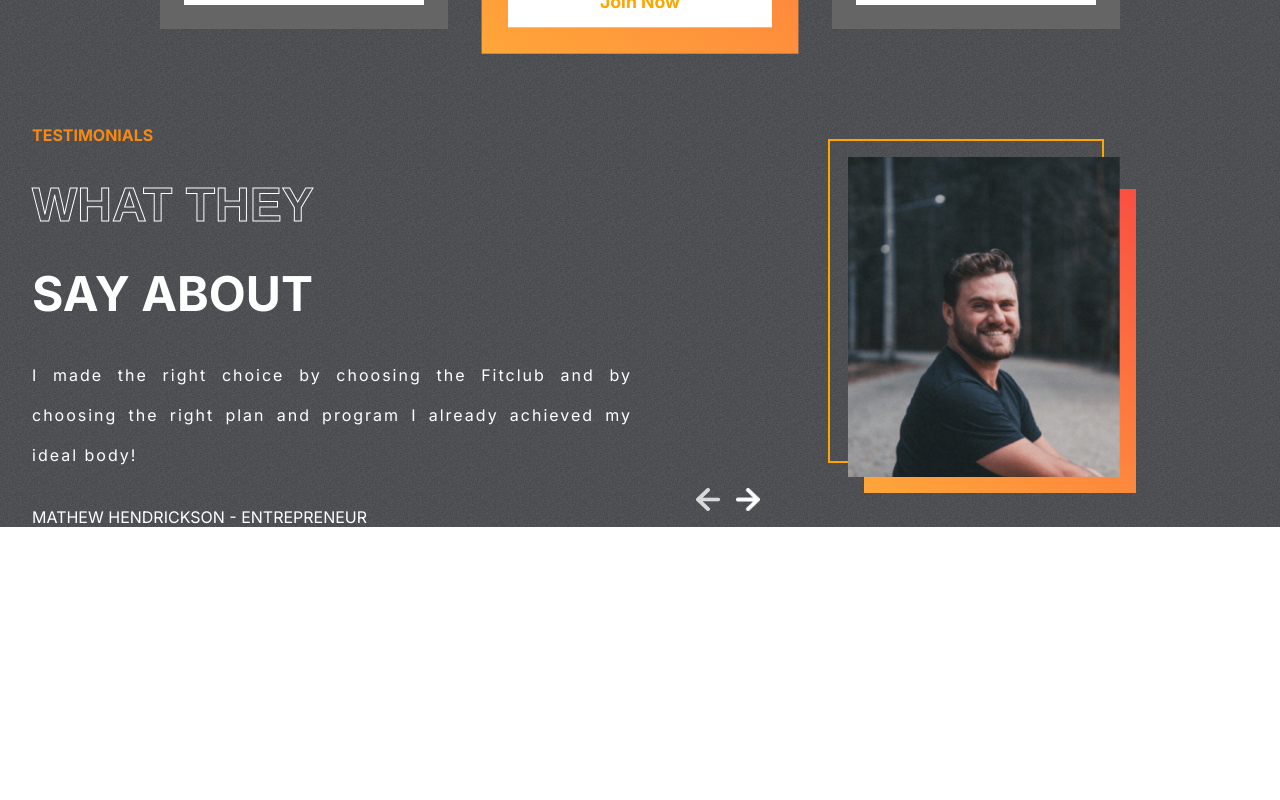
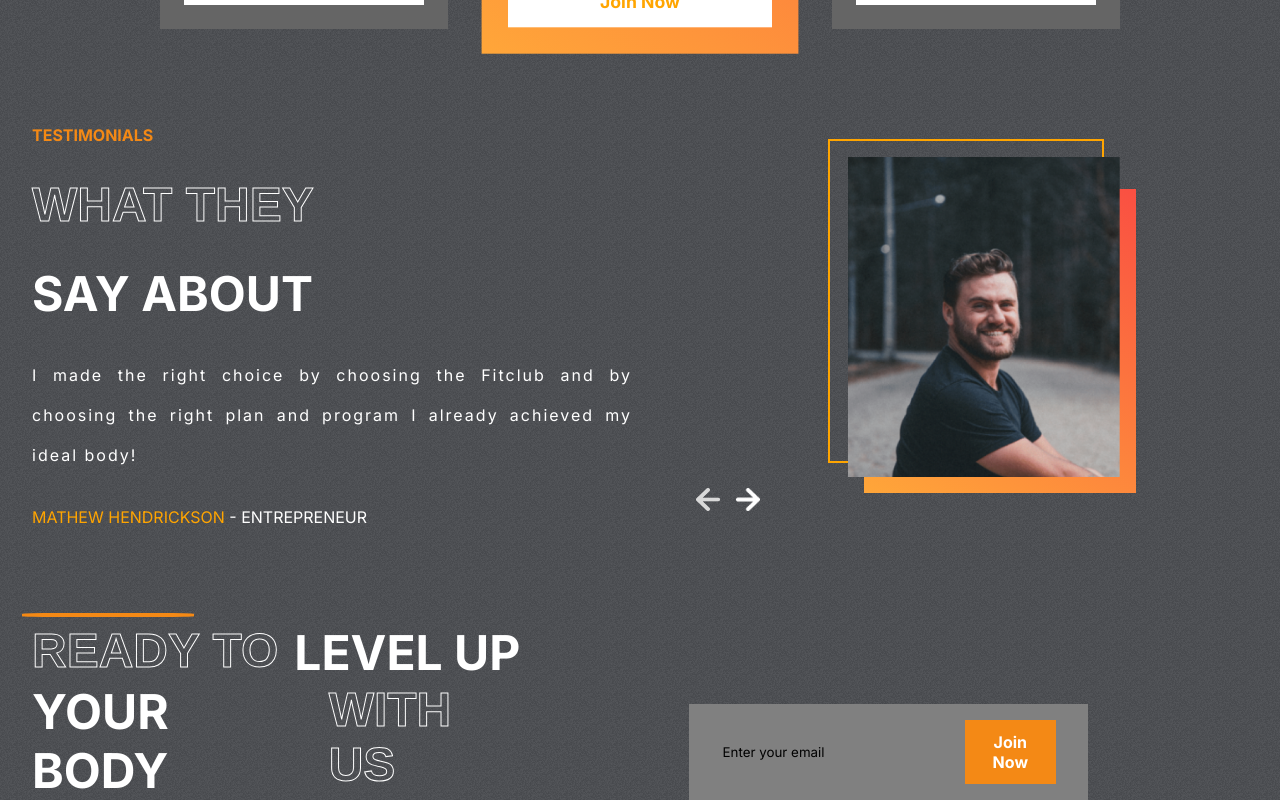
Before and after one commit to jakariamasum/Smart-and-Fit, a React (Create React App) app: page / in a window 1280 px wide. Shown: the part 2467-3267 px from the top of the page. Before the commit the page ends 2994 px from the top, so only its background shows below. Built offline with nearby package versions, Linux system fonts and the light colour scheme; the HTML template or start-up script is replaced by a standard one.

Commit message:
emailjs added

```diff
--- a/package.json
+++ b/package.json
@@ -16,6 +16,7 @@
     "react-onclickoutside": "^6.12.2",
     "react-scripts": "5.0.1",
     "react-scroll": "^1.8.7",
+    "react-toastify": "^9.1.3",
     "web-vitals": "^2.1.4"
   },
   "scripts": {
--- a/src/App.js
+++ b/src/App.js
@@ -1,5 +1,6 @@
 import './App.css';
 import Hero from './components/Hero/Hero';
+import Join from './components/Join/Join';
 import Plans from './components/Plans/Plans';
 import Programms from './components/Programms/Programms';
 import Reasons from './components/Reasons/Reasons';
@@ -12,6 +13,7 @@
       <Reasons />
       <Plans />
       <Testimonials />
+      <Join/>
     </div>
   );
 }
--- /dev/null
+++ b/src/components/Join/Join.jsx
@@ -0,0 +1,50 @@
+import { useRef } from 'react';
+import Button from '../Button/Button';
+import Styles from './Join.module.css';
+import emailjs from '@emailjs/browser';
+import 'react-toastify/dist/ReactToastify.css';
+import { ToastContainer, toast } from 'react-toastify';
+
+const Join = () => {
+    const form = useRef();
+    const sendEmail = (e) => {
+        e.preventDefault();
+
+        emailjs.sendForm('service_lgbi9hn', 'template_ype88qf', form.current, 'C5-cm-qnWF3ED9YsI')
+            .then((result) => {
+                console.log(result.text);
+                toast.success("Message send successfully!", {
+                    position: toast.POSITION.TOP_CENTER
+                });
+            }, (error) => {
+                console.log(error.text);
+            });
+
+    };
+    return (
+        <div className={Styles.join}>
+            <div className={Styles.left}>
+                <hr />
+                <div>
+                    <span className='stroke-text'>ready to </span>
+                    <span>level up </span>
+                </div>
+                <div>
+                    <span>your body </span>
+                    <span className='stroke-text'>with us </span>
+                </div>
+            </div>
+            <div className={Styles.right}>
+                <form ref={form} className={Styles.emailContainer}>
+                    <input type="email" name="user_email" placeholder="Enter your email"/>
+                    <div className={Styles.btn}  onClick={sendEmail}>
+                        <Button text={'Join Now'}/>
+                    </div>
+                </form>
+            </div>
+            <ToastContainer />
+        </div>
+    );
+};
+
+export default Join;
--- /dev/null
+++ b/src/components/Join/Join.module.css
@@ -0,0 +1,47 @@
+.join{
+    display: flex;
+    gap: 10rem;
+    padding: 0 2rem;
+}
+.left{
+    color: white;
+    position: relative;
+    text-transform: uppercase;
+    font-size: 3rem;
+    font-weight: bold;
+}
+.left>hr{
+    position: absolute;
+    width: 10.5rem;
+    border: 2px solid var(--orange);
+    border-radius: 20%;
+    margin: -10px;
+}
+.left>div{
+    display: flex;
+    gap: 1rem;
+}
+.right{
+    display: flex;
+    justify-content: center;
+    align-items: flex-end;
+}
+.emailContainer{
+    display: flex;
+    gap: 3rem;
+    background-color: gray;
+    padding: 1rem 2rem;
+}
+.emailContainer>input{
+    background-color: transparent;
+    border: none;
+    outline: none;
+    color: var(--lightgrayz);
+}
+::placeholder{
+    color: var(--lightgrayz);
+}
+.btn{
+    background-color: var(--orange);
+    color: white;
+}
--- a/src/components/Testimonials/Testimonials.jsx
+++ b/src/components/Testimonials/Testimonials.jsx
@@ -18,7 +18,7 @@
                     }
                 </span>
                 <span>
-                    <span>
+                    <span style={{color:'orange'}}>
                         {testimonialsData[selected].name}
                     </span>{" "} - {testimonialsData[selected].status}
                 </span>
```
Also changed, not shown: 1 other file (tests, documents, lock files or other folders).
